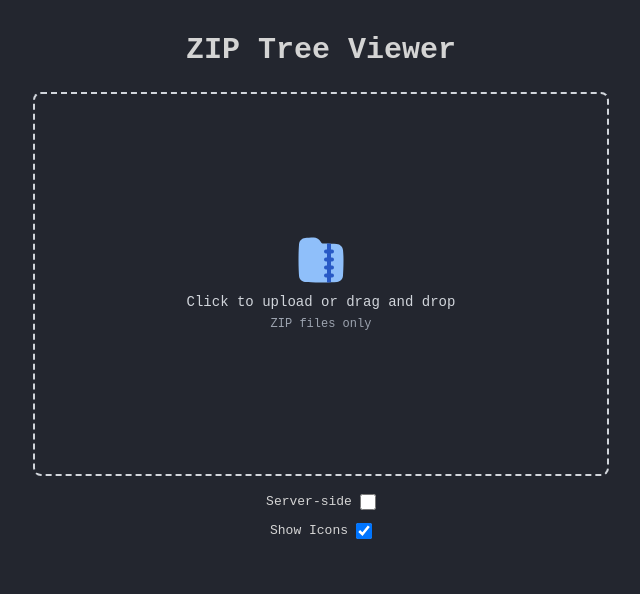
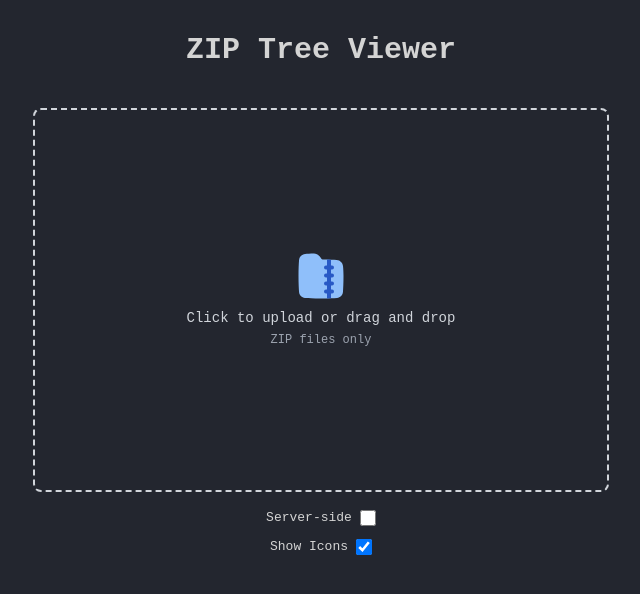
Before and after one commit to Xurify/tree-viewer, a Next.js app: page / in a window 1280 px wide. Shown: the top 594 px of the page, without its empty margins (319-959 px from the left). Built offline with nearby package versions, Linux system fonts and the light colour scheme.

Commit message:
Updated layout

```diff
--- a/src/app/layout.tsx
+++ b/src/app/layout.tsx
@@ -63,7 +63,7 @@ export default function RootLayout({
 }>) {
   return (
     <html className="moderna" lang="en">
-      <body className={`antialiased max-w-3xl mx-auto`}>{children}</body>
+      <body className={`antialiased min-h-screen`}>{children}</body>
     </html>
   );
 }
--- a/src/app/page.tsx
+++ b/src/app/page.tsx
@@ -69,7 +69,7 @@ export default function Home() {
   };
 
   return (
-    <div className="container mx-auto px-4 py-8">
+    <div className="flex flex-col px-4 py-8 min-h-screen">
       <h1 className="text-3xl font-bold mb-6 text-center">ZIP Tree Viewer</h1>
       {!treeData && (
         <>
@@ -104,9 +104,9 @@ export default function Home() {
       )}
       {isLoading && <p className="text-center mt-4">Processing file...</p>}
       {error && <p className="text-red-500 text-center mt-4">{error}</p>}
-      <div className="mt-8 overflow-x-auto">{treeData && <TreeView node={treeData} showIcons={showIcons} />}</div>
+      <div className="mt-6 mb-2 overflow-x-auto min-h-[75vh]">{treeData && <TreeView node={treeData} showIcons={showIcons} />}</div>
       {treeData && (
-        <div className="mt-4 text-center">
+        <div className="mt-4 mt-auto text-center">
           <div className="space-x-2">
             <span>{counts.directories} directories,</span>
             <span>{counts.files} files</span>
```
